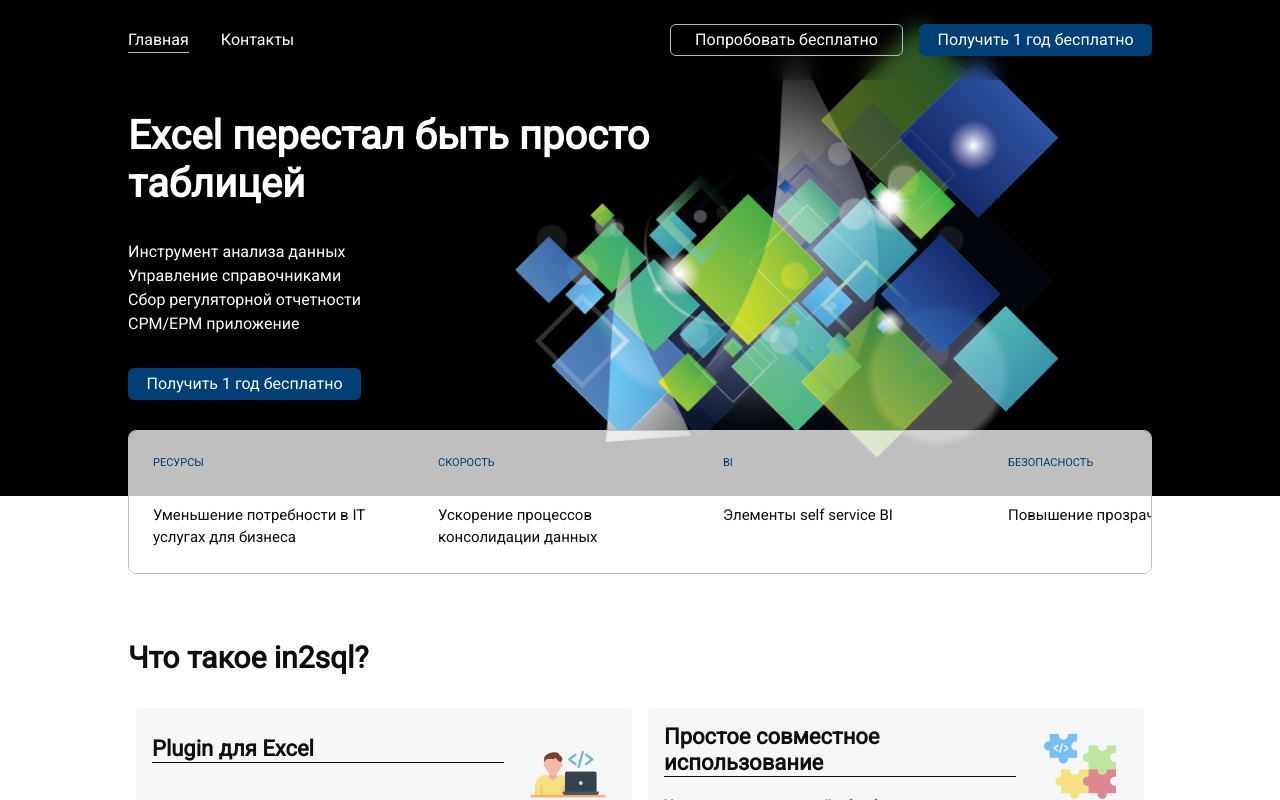
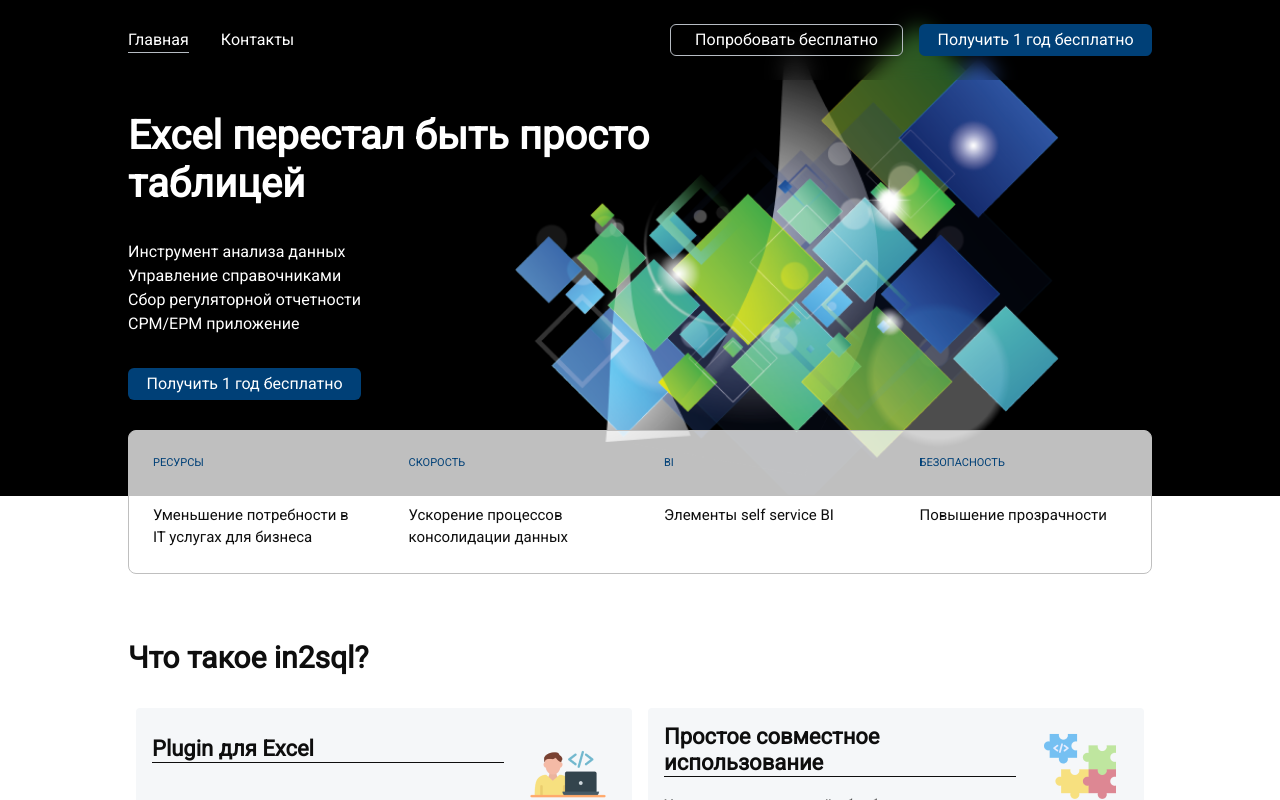
Before and after one commit to in2sql/in2sql-official-site, a Next.js app: page / in a window 1280 px wide. Shown: the top 800 px of the page. Built offline with nearby package versions, Linux system fonts and the light colour scheme.

Commit message:
fix: bars width

```diff
--- a/app/page.module.scss
+++ b/app/page.module.scss
@@ -37,7 +37,7 @@
   overflow-x: auto;
 
   .bar {
-    min-width: 285px;
+    min-width: 230px;
     display: flex;
     flex-direction: column;
     gap: 2rem;
```
